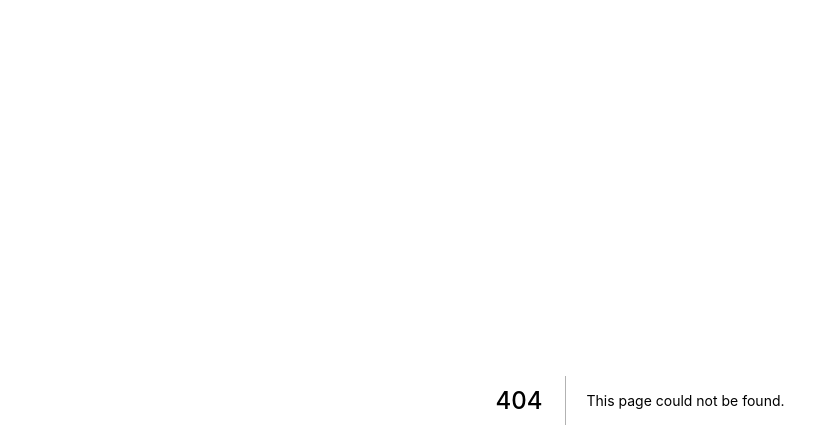
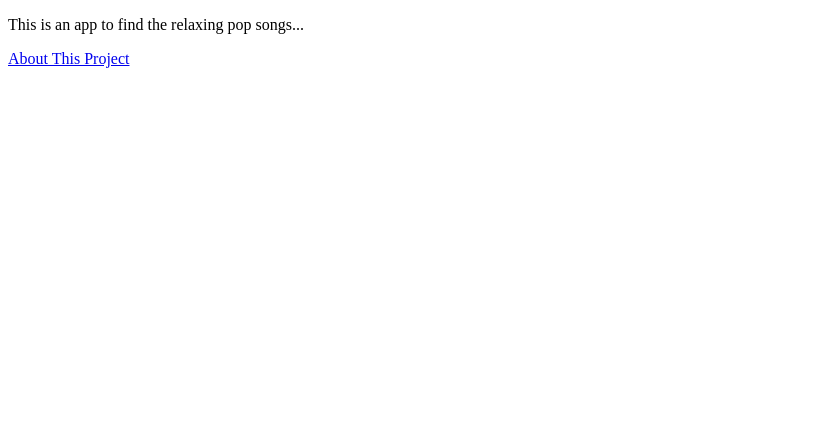
Before and after one commit to miily8310s/relaxing-pop-songs, a Next.js app: page /components/Footer in a window 1280 px wide. Before the commit this address had no page. Shown: the top 448 px of the page, without its empty margins (0-839 px from the left). Built offline with nearby package versions, Linux system fonts and the light colour scheme.

Commit message:
add header and footer components

```diff
--- /dev/null
+++ b/pages/components/Footer.tsx
@@ -0,0 +1,14 @@
+import Link from 'next/link'
+
+export const Footer = (): JSX.Element => {
+  return (
+    <footer>
+      <p>This is an app to find the relaxing pop songs...</p>
+      <p>
+        <Link href="/about">About This Project</Link>
+      </p>
+    </footer>
+  )
+}
+
+export default Footer
```
Also changed, not shown: pages/components/Header.tsx (added, +22 -0 lines).
